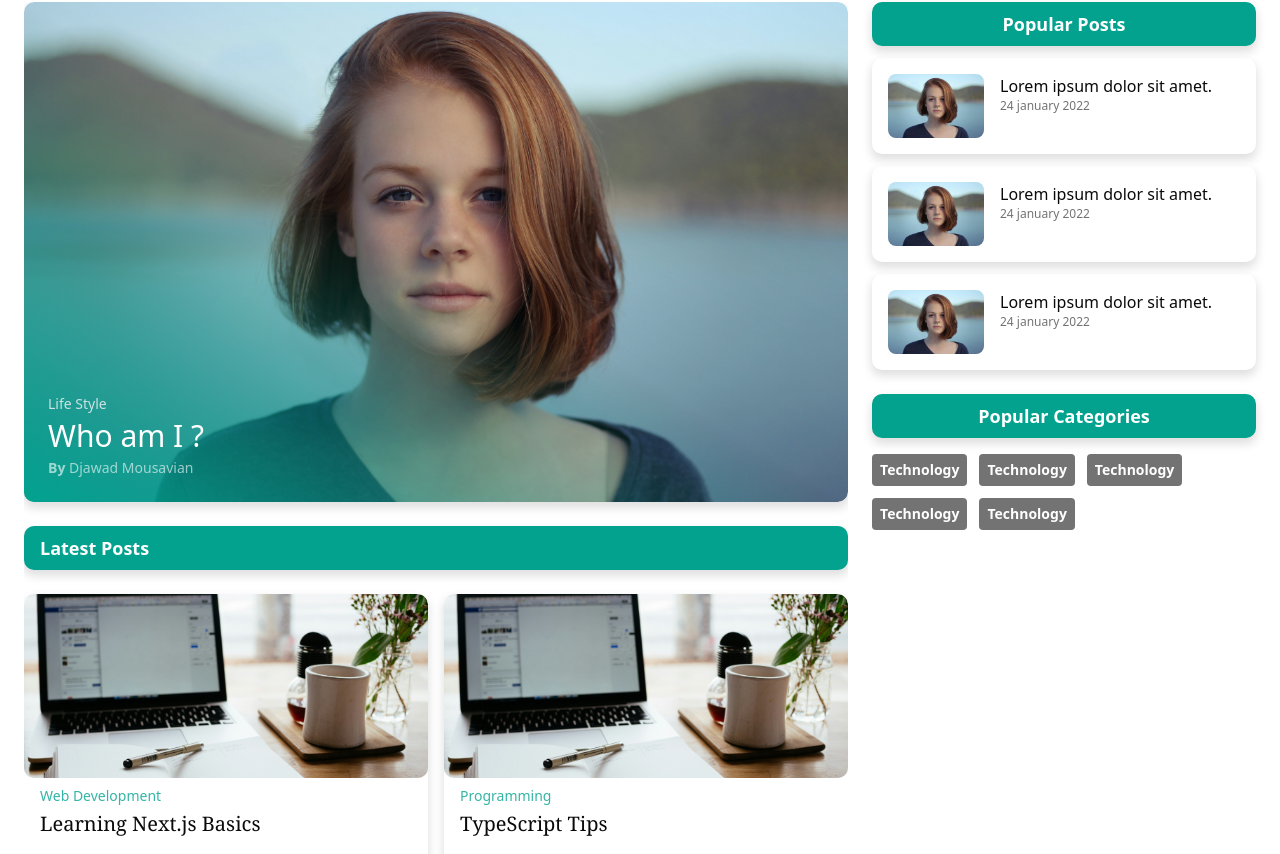
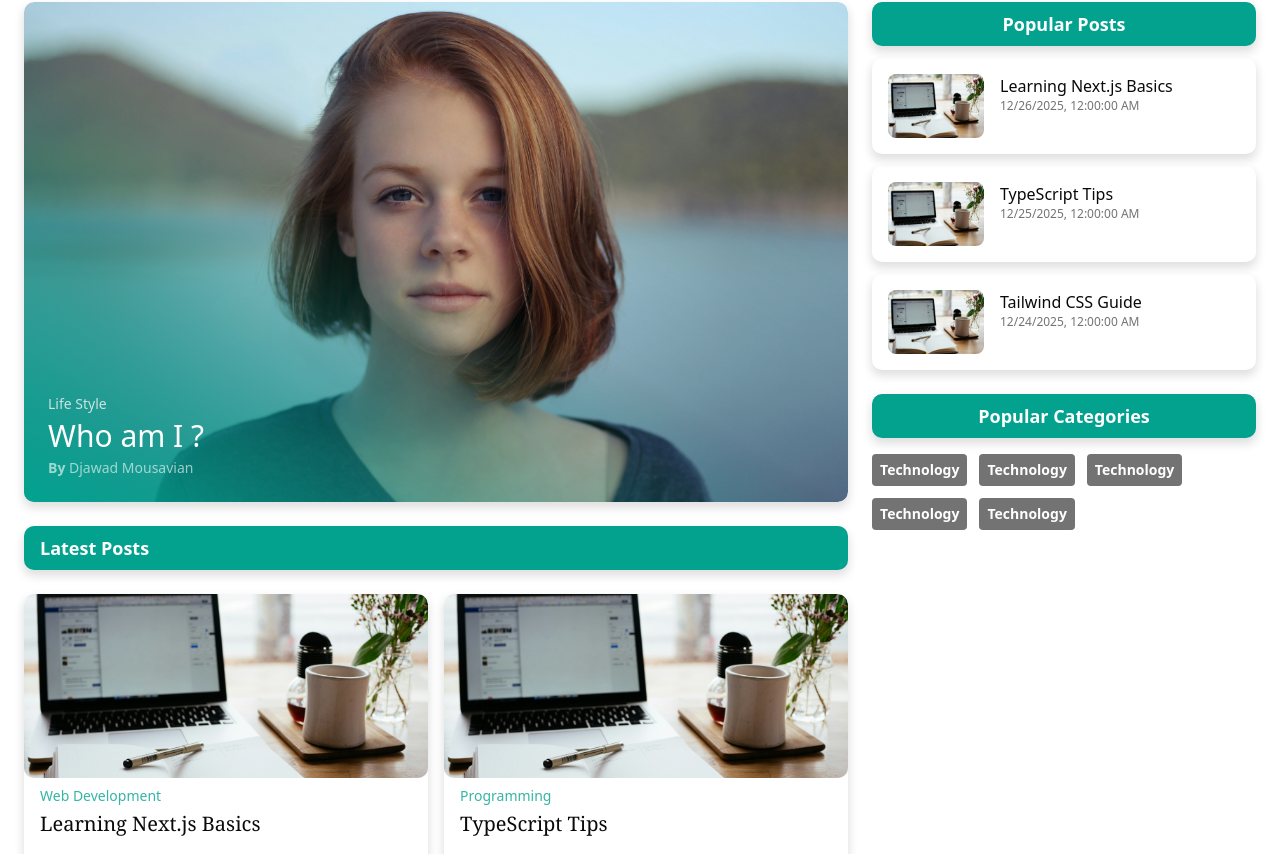
Before and after one commit to javad-script/blog, a Next.js app: page / in a window 1280 px wide. Shown: the part 186-1040 px from the top of the page. Built offline with nearby package versions, Linux system fonts and the light colour scheme.

Commit message:
refactor(ui) : refactor components and fix ui bugs

```diff
--- a/app/(main)/layout.tsx
+++ b/app/(main)/layout.tsx
@@ -10,7 +10,7 @@ export default function Layout({ children }: { children: ReactNode }) {
     <>
       <Header />
       <main className="relative my-container grid grid-rows-[1fr-auto] grid-cols-1 lg:grid-rows-1 lg:grid-cols-[1fr_auto] gap-6 my-8">
-        <div className="w-full lg:w-full relative space-y-6 min-h-[calc(100svh-168px)] overflow-hidden">
+        <div className="w-full lg:w-full relative space-y-6 min-h-[calc(100svh-168px)]">
           {/* Contents */}
           {children}
         </div>
--- a/app/(main)/page.tsx
+++ b/app/(main)/page.tsx
@@ -53,9 +53,9 @@ export function Aside() {
           <div className="my-shadow w-full rounded-lg bg-main py-2 text-center capitalize font-bold text-lg text-background">
             Popular Posts
           </div>
-          <ArticleSideCard />
-          <ArticleSideCard />
-          <ArticleSideCard />
+          {posts.slice(0, 3).map((p) => (
+            <ArticleSideCard key={p._id} {...p} />
+          ))}
         </section>
         <section className="flex flex-col gap-4">
           <div className="my-shadow w-full rounded-lg bg-main py-2 text-center capitalize font-bold text-lg text-background">
@@ -93,3 +93,10 @@ export function Aside() {
     </aside>
   );
 }
+
+// async function getPopularPosts() {
+//   const res: Response = await fetch(
+//     `${process.env.NEXT_PUBLIC_BASE_URL}/api/posts`
+//   );
+//   return res.json();
+// }
--- a/app/(main)/posts/[slug]/page.tsx
+++ b/app/(main)/posts/[slug]/page.tsx
@@ -42,9 +42,12 @@ export default async function PostPage({
 }
 
 async function getPost(slug: string) {
-  const res: Response = await fetch(`http://localhost:3000/api/posts/${slug}`, {
-    next: { revalidate: 0 },
-  });
+  const res: Response = await fetch(
+    `${process.env.NEXT_PUBLIC_BASE_URL}/api/posts/${slug}`,
+    {
+      next: { revalidate: 0 },
+    }
+  );
   const data: Post = await res.json();
   return data ?? undefined;
 }
--- a/components/ArticleCard.tsx
+++ b/components/ArticleCard.tsx
@@ -1,6 +1,7 @@
 import { Avatar, AvatarFallback, AvatarImage } from "@/components/ui/avatar";
 import { Post } from "@/types/post";
 import Image from "next/image";
+import Link from "next/link";
 import React from "react";
 
 export default function ArticleCard(props: Post) {
@@ -23,9 +24,11 @@ export default function ArticleCard(props: Post) {
         </span>
 
         {/* Title */}
-        <h2 className="text-xl font-serif font-medium line-clamp-1">
-          {props.title}
-        </h2>
+        <Link href={`/posts/${props.slug}`}>
+          <h2 className="text-xl font-serif font-medium line-clamp-1 hover:text-main transition duration-200">
+            {props.title}
+          </h2>
+        </Link>
 
         {/* Description */}
         <div className="flex-1 flex items-center">
@@ -42,9 +45,11 @@ export default function ArticleCard(props: Post) {
             />
             <AvatarFallback>{props.author.name[0]}</AvatarFallback>
           </Avatar>
-          <span className="text-sm font-bold text-foreground">
-            {props.author.name}
-          </span>
+          <Link href={`/profile/${props.author.profileSlug}`}>
+            <span className="text-sm font-bold text-foreground">
+              {props.author.name}
+            </span>
+          </Link>
           {/* Meta */}
           <span className="ml-auto text-sm text-gray-500">
             {new Date(props.publishedAt).toLocaleDateString()}
--- a/components/ArticleSideCard.tsx
+++ b/components/ArticleSideCard.tsx
@@ -1,20 +1,30 @@
+import { Post } from "@/types/post";
 import Image from "next/image";
+import Link from "next/link";
 import React from "react";
 
-export default function ArticleSideCard() {
+type Props = Pick<Post, "image" | "publishedAt" | "title" | "slug">;
+
+export default function ArticleSideCard({
+  image,
+  publishedAt,
+  title,
+  slug,
+}: Props) {
   return (
     <article className="flex gap-4 h-24 rounded-lg my-shadow p-4">
       <div className="h-full w-24 relative">
-        <Image
-          src={"/profile.jpg"}
-          alt=""
-          className="object-cover rounded-md"
-          fill
-        />
+        <Image src={image} alt="" className="object-cover rounded-md" fill />
       </div>
       <div className="flex flex-col">
-        <h4>Lorem ipsum dolor sit amet.</h4>
-        <span className="text-xs text-muted-foreground">24 january 2022</span>
+        <Link href={`/posts/${slug}`}>
+          <h4 className="line-clamp-1 hover:text-main transition duration-200">
+            {title}
+          </h4>
+        </Link>
+        <span className="text-xs text-muted-foreground">
+          {new Date(publishedAt).toLocaleString()}
+        </span>
       </div>
     </article>
   );
```
